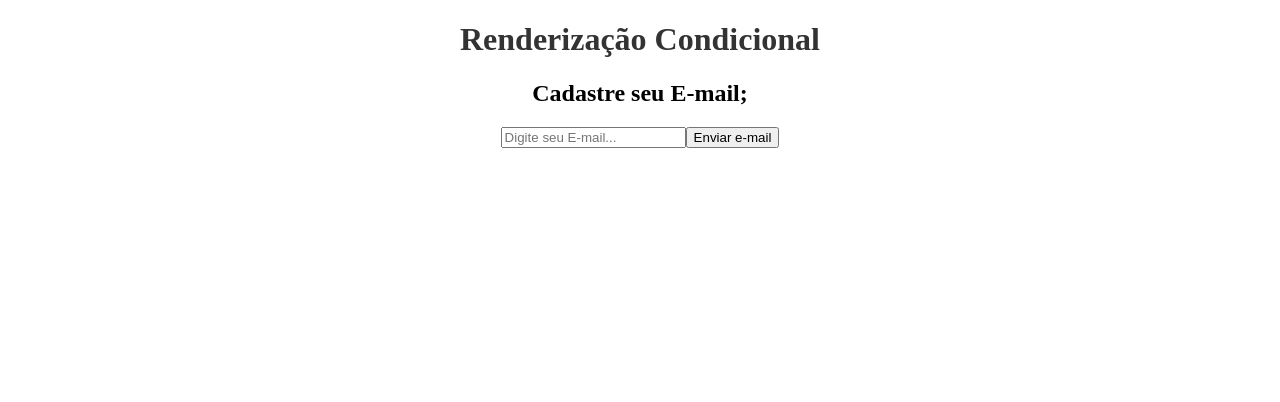
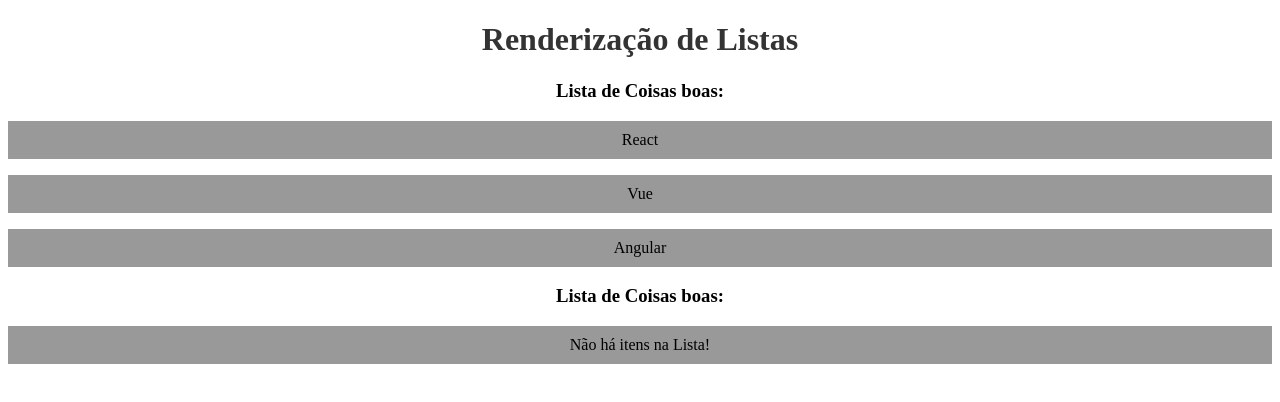
Before and after one commit to diegtj2/Curso-React, a React (Create React App) app in the folder my-app/: page / in a window 1280 px wide. Shown: the top 402 px of the page. Built offline with nearby package versions, Linux system fonts and the light colour scheme.

Commit message:
Aula #13 - Renderização de Listas
Juntando operadores condicionais com a renderização de listas.

```diff
--- a/my-app/src/App.js
+++ b/my-app/src/App.js
@@ -6,15 +6,17 @@
 import Evento from './components/Envento';
 import Form from './components/Form';
 import Condicional from './components/Condicional';
+import OutraLista from './components/OutaLista';
 
 function App() {
 
-  const nome = 'Maria'
+  const meusItens = ['React', 'Vue', 'Angular']
 
   return (
     <div className="App">
-        <h1>Renderização Condicional</h1>
-        <Condicional / >
+        <h1>Renderização de Listas</h1>
+        <OutraLista itens={meusItens} />
+        <OutraLista itens={[]} />
     </div>
   );
 }
--- /dev/null
+++ b/my-app/src/components/OutaLista.js
@@ -0,0 +1,16 @@
+function OutraLista({itens}){
+
+    return(
+        <>
+            <h3>Lista de Coisas boas: </h3>
+            {itens.length > 0 ? (
+                itens.map((item, index) => <p key={index}>{item}</p>)
+            ) : (
+                <p>Não há itens na Lista!</p>
+            )
+            }
+        </>
+    )
+}
+
+export default OutraLista
```
